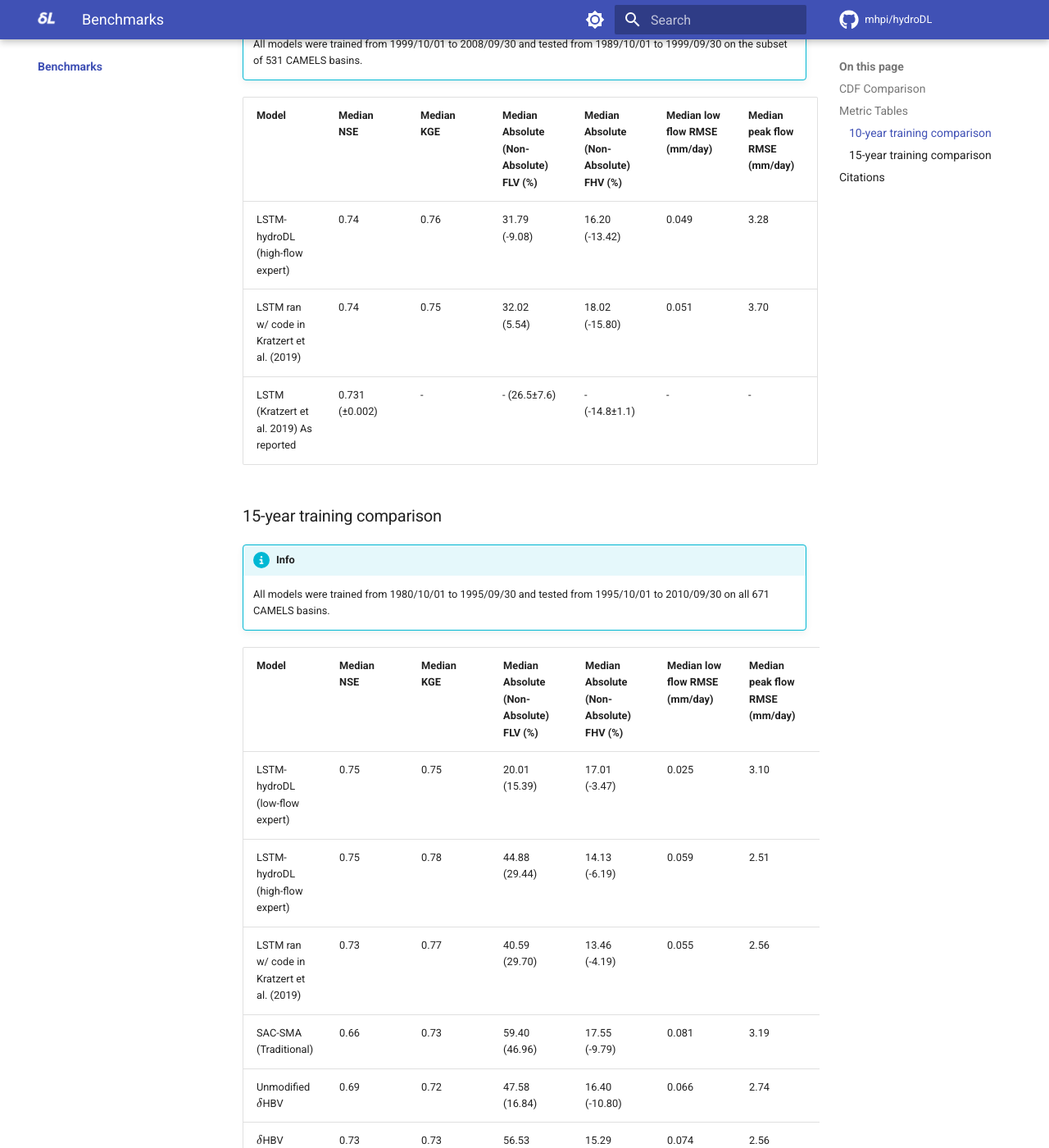
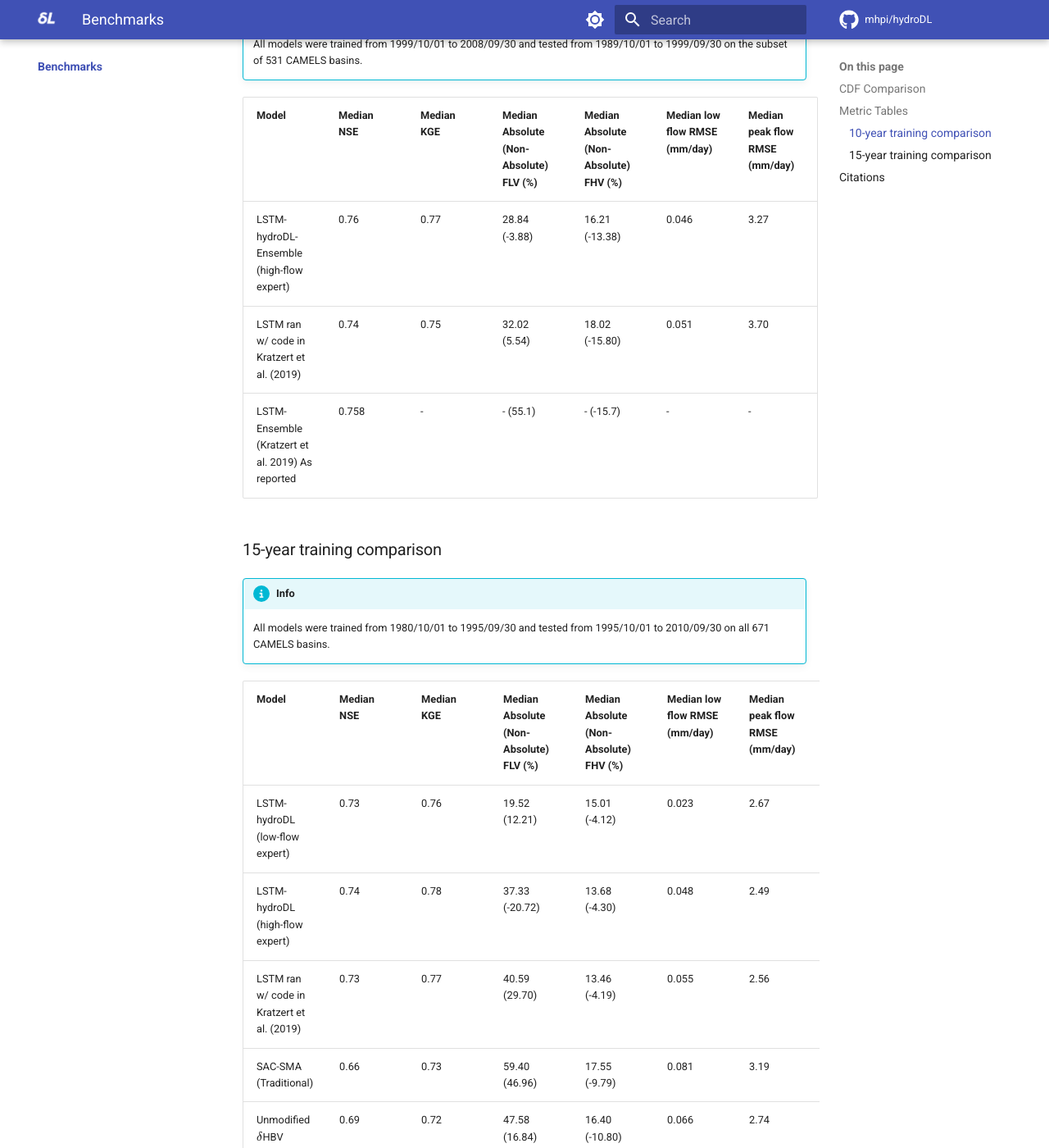
Before and after one commit to mhpi/mhpi.github.io, an MkDocs documentation site: the page built from docs/benchmarks/index.md, in a window 1280 px wide and 1400 px high, scrolled down 1593 px. Shown: the whole window at 82% size. Built offline with MkDocs 1.6.1 and Material for MkDocs 9.7.7, drawn with Linux system fonts in a browser that asks for light colours; a script that is not in the unit is left out; comment, search, counter and statistics services are not loaded.

Commit message:
Update index.md
final-checked-benchmark

```diff
--- a/docs/benchmarks/index.md
+++ b/docs/benchmarks/index.md
@@ -20,9 +20,9 @@ We will gradually add our benchmarks here. We recently updated our LSTM, and you
 
 | Model |  Median NSE | Median KGE | Median Absolute (Non-Absolute) FLV (%) | Median Absolute (Non-Absolute) FHV (%) | Median low flow RMSE (mm/day) | Median peak flow RMSE (mm/day) |
 | --- | --- | --- | --- | --- | --- | --- |
-| LSTM-hydroDL (high-flow expert) | 0.74 | 0.76 | 31.79 (-9.08) | 16.20 (-13.42) | 0.049 | 3.28 |
+| LSTM-hydroDL-Ensemble (high-flow expert) | 0.76 | 0.77 | 28.84 (-3.88) | 16.21 (-13.38) | 0.046 | 3.27 |
 | LSTM ran w/ code in Kratzert et al. (2019) | 0.74 | 0.75 | 32.02 (5.54) | 18.02 (-15.80) | 0.051  | 3.70  |
-| LSTM (Kratzert et al. 2019) As reported | 0.731 (±0.002) | - | - (26.5±7.6) | - (-14.8±1.1) | - | - |
+| LSTM-Ensemble (Kratzert et al. 2019) As reported | 0.758 | - | - (55.1) | - (-15.7) | - | - |
 
 
 ### 15-year training comparison
@@ -33,8 +33,8 @@ We will gradually add our benchmarks here. We recently updated our LSTM, and you
 
 | Model |  Median NSE | Median KGE | Median Absolute (Non-Absolute) FLV (%) | Median Absolute (Non-Absolute) FHV (%) | Median low flow RMSE (mm/day) | Median peak flow RMSE (mm/day) | Baseflow index spatial correlation | Median NSE of temporal ET simulation|
 | --- | --- | --- | --- | --- | --- | --- | --- | --- |
-| LSTM-hydroDL (low-flow expert) | 0.75 | 0.75 | 20.01 (15.39) | 17.01 (-3.47) | 0.025 | 3.10  | - | - |
-| LSTM-hydroDL (high-flow expert) | 0.75 | 0.78 | 44.88 (29.44) | 14.13 (-6.19)| 0.059 | 2.51 | - | - |
+| LSTM-hydroDL (low-flow expert) | 0.73 | 0.76 | 19.52 (12.21) | 15.01 (-4.12) | 0.023 | 2.67  | - | - |
+| LSTM-hydroDL (high-flow expert) | 0.74 | 0.78 | 37.33 (-20.72) | 13.68 (-4.30)| 0.048 | 2.49 | - | - |
 | LSTM ran w/ code in Kratzert et al. (2019) | 0.73 | 0.77 | 40.59 (29.70) | 13.46  (-4.19) | 0.055  | 2.56  | - | - |
 | SAC-SMA (Traditional) | 0.66 | 0.73 | 59.40 (46.96) | 17.55 (-9.79) | 0.081 | 3.19 | - | - |
 | Unmodified $\delta$HBV | 0.69 | 0.72 | 47.58 (16.84) | 16.40 (-10.80) | 0.066  | 2.74 | 0.76 | 0.43  |
```
